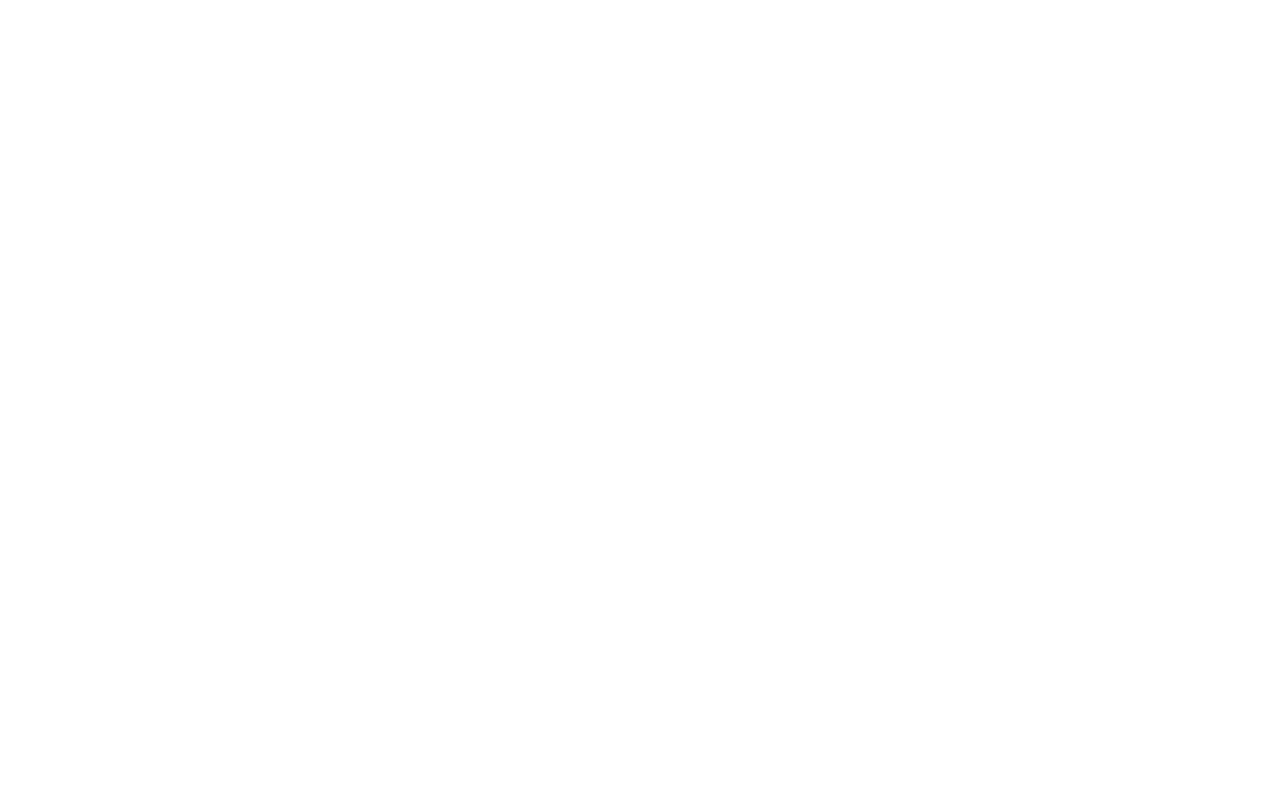
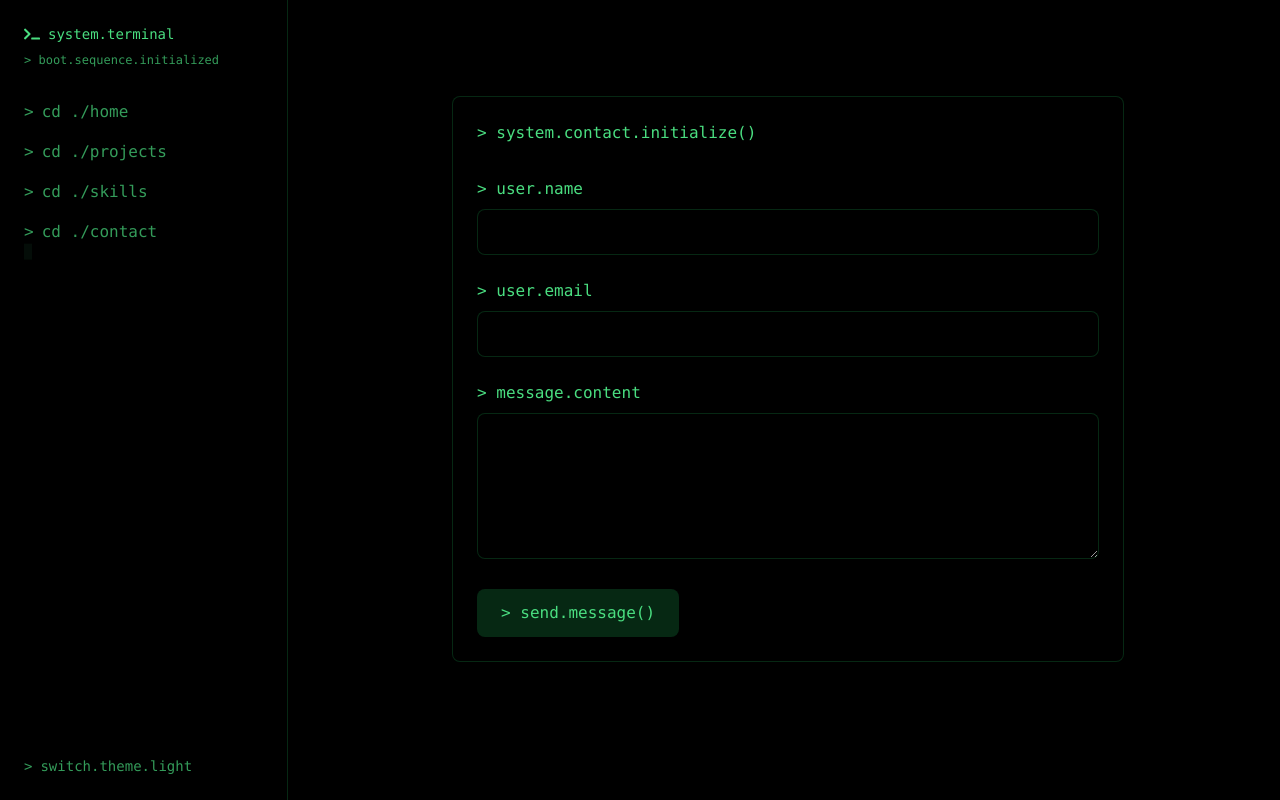
Before and after one commit to ESR-style/Portfolio-Samarth, a React (Vite) app: page /contact in a window 1280 px wide. Built offline with nearby package versions, Linux system fonts and the light colour scheme.

Commit message:
created contact us page

```diff
--- a/package.json
+++ b/package.json
@@ -10,9 +10,12 @@
     "preview": "vite preview"
   },
   "dependencies": {
+    "@emailjs/browser": "^4.4.1",
+    "framer-motion": "^11.11.17",
     "react": "^18.3.1",
     "react-dom": "^18.3.1",
-    "react-icons": "^5.3.0"
+    "react-icons": "^5.3.0",
+    "react-router-dom": "^7.0.1"
   },
   "devDependencies": {
     "@eslint/js": "^9.13.0",
--- a/src/pages/Contact.jsx
+++ b/src/pages/Contact.jsx
@@ -1,11 +1,169 @@
-import React from 'react'
+import React, { useState, useRef } from 'react';
+import { motion } from 'framer-motion';
+import { useTheme } from '../context/ThemeContext';
+import Navbar from '../components/Navbar';
+import emailjs from '@emailjs/browser';
+import { FaTerminal } from 'react-icons/fa';
 
 const Contact = () => {
+  const { darkMode } = useTheme();
+  const form = useRef();
+  const [sending, setSending] = useState(false);
+  const [status, setStatus] = useState('');
+
+  const containerVariants = {
+    hidden: { opacity: 0 },
+    visible: {
+      opacity: 1,
+      transition: { staggerChildren: 0.1 }
+    }
+  };
+
+  const itemVariants = {
+    hidden: { y: 20, opacity: 0 },
+    visible: {
+      y: 0,
+      opacity: 1,
+      transition: { duration: 0.5 }
+    }
+  };
+
+  const sendEmail = async (e) => {
+    e.preventDefault();
+    setSending(true);
+    setStatus('> Sending message...');
+
+    try {
+      await emailjs.sendForm(
+        'service_xcc5h0a', // Service ID in quotes
+        'template_9jym61j', // Template ID in quotes
+        form.current,
+        'Ix8Lw4ds0-z53MRan' // Public key in quotes
+      );
+      setStatus('> Message sent successfully!');
+    } catch (error) {
+      console.error('EmailJS Error:', error);
+      setStatus('> Error sending message. Please try again.');
+    } finally {
+      setSending(false);
+    }
+  };
+
   return (
-    <div>
+    <div className={`min-h-screen ${darkMode ? 'bg-black' : 'bg-gray-900'}`}>
+      <Navbar />
 
+      <motion.div
+        variants={containerVariants}
+        initial="hidden"
+        animate="visible"
+        className="container mx-auto px-6 pt-20 md:pt-24 md:pl-80"
+      >
+        <div className={`rounded-lg border ${
+          darkMode ? 'border-green-500/20' : 'border-indigo-500/20'
+        } p-6 backdrop-blur-sm bg-black/20 max-w-2xl mx-auto`}>
+
+          <motion.div variants={itemVariants} className="font-mono mb-8">
+            <span className={`${darkMode ? 'text-green-400' : 'text-indigo-400'}`}>
+              {`> system.contact.initialize()`}
+            </span>
+          </motion.div>
+
+          <form ref={form} onSubmit={sendEmail} className="space-y-6">
+            <motion.div variants={itemVariants}>
+              <label className={`block font-mono mb-2 ${
+                darkMode ? 'text-green-400' : 'text-indigo-400'
+              }`}>
+                {`> user.name`}
+              </label>
+              <input
+                type="text"
+                name="user_name"
+                required
+                className={`w-full bg-black/30 rounded-lg border ${
+                  darkMode ? 'border-green-500/20' : 'border-indigo-500/20'
+                } p-3 font-mono text-sm ${
+                  darkMode ? 'text-green-300' : 'text-indigo-300'
+                } focus:outline-none focus:ring-1 ${
+                  darkMode ? 'focus:ring-green-500' : 'focus:ring-indigo-500'
+                }`}
+              />
+            </motion.div>
+
+            <motion.div variants={itemVariants}>
+              <label className={`block font-mono mb-2 ${
+                darkMode ? 'text-green-400' : 'text-indigo-400'
+              }`}>
+                {`> user.email`}
+              </label>
+              <input
+                type="email"
+                name="user_email"
+                required
+                className={`w-full bg-black/30 rounded-lg border ${
+                  darkMode ? 'border-green-500/20' : 'border-indigo-500/20'
+                } p-3 font-mono text-sm ${
+                  darkMode ? 'text-green-300' : 'text-indigo-300'
+                } focus:outline-none focus:ring-1 ${
+                  darkMode ? 'focus:ring-green-500' : 'focus:ring-indigo-500'
+                }`}
+              />
+            </motion.div>
+
+            <motion.div variants={itemVariants}>
+              <label className={`block font-mono mb-2 ${
+                darkMode ? 'text-green-400' : 'text-indigo-400'
+              }`}>
+                {`> message.content`}
+              </label>
+              <textarea
+                name="message"
+                required
+                rows="6"
+                className={`w-full bg-black/30 rounded-lg border ${
+                  darkMode ? 'border-green-500/20' : 'border-indigo-500/20'
+                } p-3 font-mono text-sm ${
+                  darkMode ? 'text-green-300' : 'text-indigo-300'
+                } focus:outline-none focus:ring-1 ${
+                  darkMode ? 'focus:ring-green-500' : 'focus:ring-indigo-500'
+                }`}
+              />
+            </motion.div>
+
+            <motion.div variants={itemVariants}>
+              <button
+                type="submit"
+                disabled={sending}
+                className={`font-mono px-6 py-3 rounded-lg ${
+                  darkMode
+                    ? 'bg-green-500/20 text-green-400 hover:bg-green-500/30'
+                    : 'bg-indigo-500/20 text-indigo-400 hover:bg-indigo-500/30'
+                } disabled:opacity-50 disabled:cursor-not-allowed`}
+              >
+                {sending ? '> Processing...' : '> send.message()'}
+              </button>
+            </motion.div>
+
+            {status && (
+              <motion.div
+                initial={{ opacity: 0 }}
+                animate={{ opacity: 1 }}
+                className={`font-mono text-sm ${
+                  status.includes('successfully')
+                    ? 'text-green-400'
+                    : status.includes('Error')
+                    ? 'text-red-400'
+                    : darkMode ? 'text-green-400' : 'text-indigo-400'
+                }`}
+              >
+                {status}
+              </motion.div>
+            )}
+          </form>
+        </div>
+      </motion.div>
     </div>
-  )
-}
+  );
+};
 
-export default Contact
+export default Contact;
```
Also changed, not shown: 1 other file (tests, documents, lock files or other folders).
